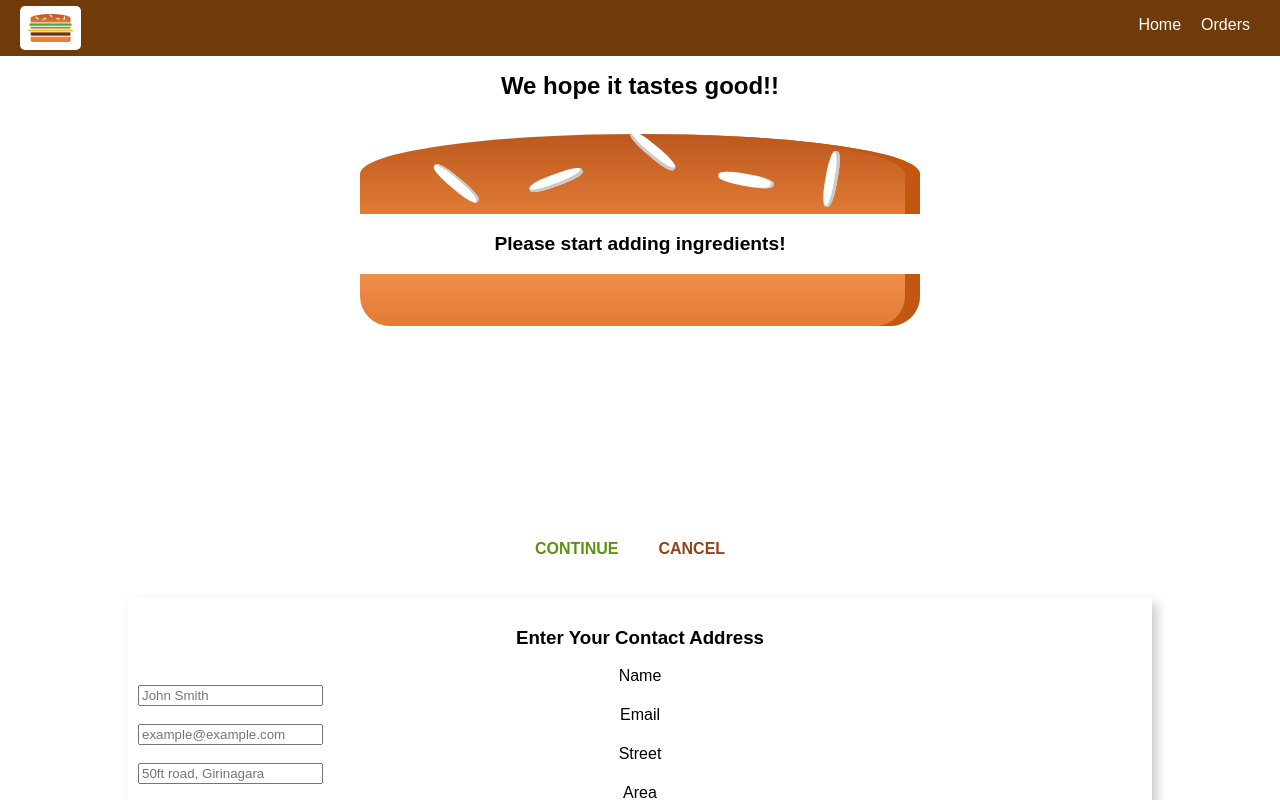
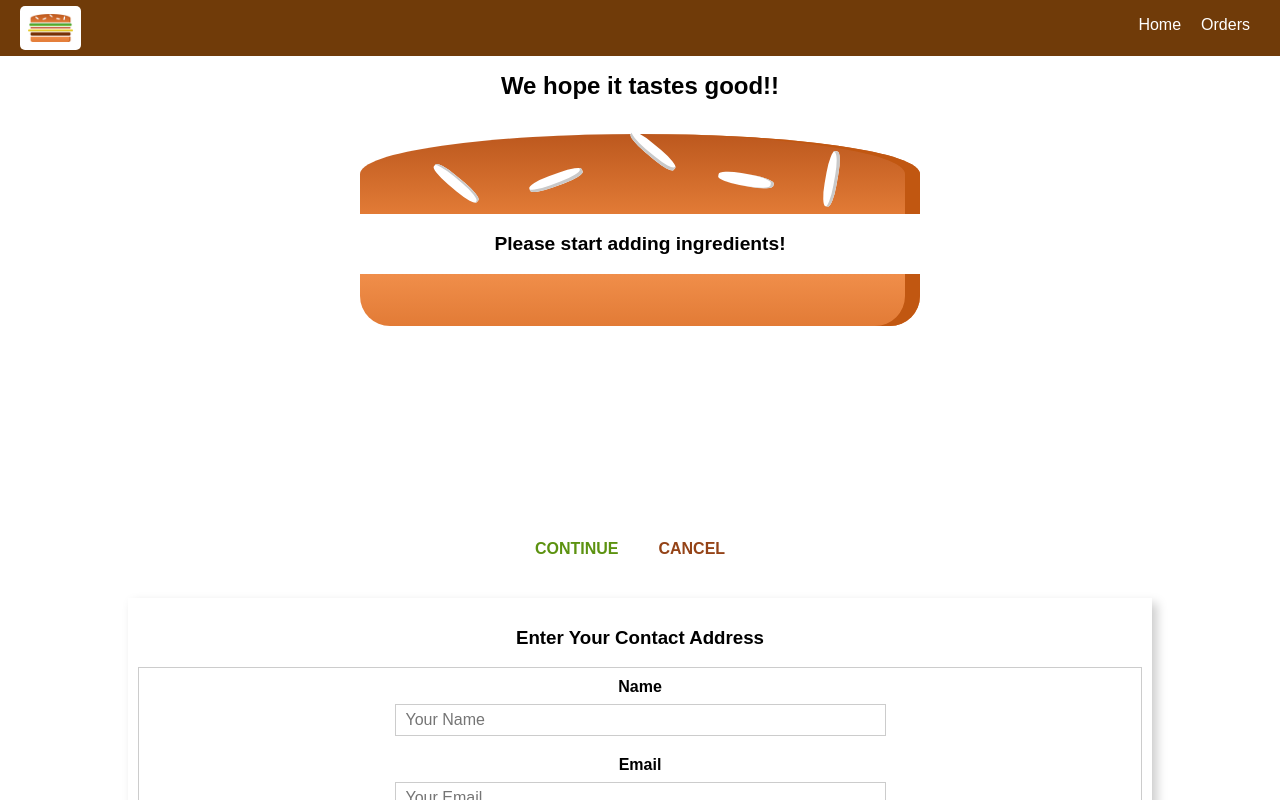
Before and after one commit to premktr007/burger-builder, a React app: page /checkout in a window 1280 px wide. Both pictures are taken after a click on the button "CONTINUE". Shown: the top 800 px of the page. Built offline with nearby package versions, Linux system fonts and the light colour scheme.

Commit message:
added order form with validation

```diff
--- a/src/components/Order/Order.js
+++ b/src/components/Order/Order.js
@@ -13,6 +13,7 @@ const order = (props) => {
 
   return (
     <div className={classes.Order}>
+      <p> <b>{props.customer.name}</b> &nbsp; {props.customer.phone}</p>
       <p className={classes.Ingredients}> <b>Ingredients: </b>{ingredients} </p>
       <p>
         Cost: <b>{props.price}</b> INR
--- /dev/null
+++ b/src/components/UI/Input/Input.css
@@ -0,0 +1,35 @@
+.Input {
+    width: 100%;
+    padding: 10px;
+    box-sizing: border-box;
+    display: flex;
+    flex-direction: column;
+    align-items: center;
+}
+
+.Label {
+    font-weight: bold;
+    display: block;
+    margin-bottom: 8px;
+}
+
+.InputElement {
+    outline: none;
+    border: 1px solid #ccc;
+    background-color: white;
+    font: inherit;
+    padding: 6px 10px;
+    box-sizing: border-box;
+    width: 50%;
+}
+
+.InputElement:focus {
+    outline: none;
+    background-color: #ccc;
+}
+
+@media (max-width: 426px) {
+    .InputElement {
+        width: 75%;
+    }
+}
--- /dev/null
+++ b/src/components/UI/Input/Input.js
@@ -0,0 +1,41 @@
+import React from 'react';
+
+import classes from './Input.css';
+
+const input = (props) => {
+    let inputElement = null;
+
+    switch(props.type) {
+        case 'input':
+            inputElement = <input {...props.options}
+                            className={classes.InputElement}
+                            onChange={props.changed}/>
+            break;
+            case 'text':
+                inputElement = <textarea {...props.options}
+                                className={classes.InputElement}
+                                onChange={props.changed}/>
+                break;
+            case 'select':
+                inputElement = (
+                    <select {...props.options}
+                        className={classes.InputElement}
+                        onChange={props.changed}>
+                        <option value="normal">Normal</option>
+                        <option value="fast">Fastest</option>
+                    </select>
+                )
+                break;
+            default:
+                inputElement = <input {...props.options} className={classes.InputElement}/>
+        }
+
+    return (
+        <div className={classes.Input}>
+            <label className={classes.Label}>{props.label}</label>
+            {inputElement}
+        </div>
+    )
+}
+
+export default input;
--- a/src/containers/Checkout/Contact/Contact.css
+++ b/src/containers/Checkout/Contact/Contact.css
@@ -11,6 +11,10 @@
     display: block;
 }
 
+.Form {
+    border: 1px solid #ccc;
+}
+
 @media (max-width: 600px) {
     .Contact {
         width: 500px;
--- a/src/containers/Checkout/Contact/Contact.js
+++ b/src/containers/Checkout/Contact/Contact.js
@@ -1,70 +1,128 @@
 import React, { useState, Fragment } from 'react';
+import { withRouter } from 'react-router';
 
 import classes from './Contact.css';
 import Button from '../../../components/UI/button/Button'
 import axiosInstance from '../../../Axios';
 import Loading from '../../../components/UI/Loading/Loading';
-import { withRouter } from 'react-router';
+import Input from '../../../components/UI/Input/Input';
 
 const contact = (props) => {
     const [stateValue, setState] = useState({
-        address: null,
+        orderForm:[
+            {
+                elementType: 'input',
+                config: {
+                    name: 'name',
+                    type: 'text',
+                    label: 'Name',
+                    placeholder: 'Your Name',
+                    required: true,
+                    minLength: '4'
+                }
+            },
+            {
+                elementType: 'input',
+                config: {
+                    name: 'email',
+                    type: 'email',
+                    label: 'Email',
+                    placeholder: 'Your Email',
+                    required: true
+                }
+            },
+            {
+                elementType: 'input',
+                config: {
+                    name: 'phone',
+                    type: 'number',
+                    label: 'Mobile Numer',
+                    placeholder: 'Your Phone number',
+                    required: true,
+                    max: '9999999999',
+                    min: '6000000000'
+                }
+            },
+            {
+                elementType: 'text',
+                config: {
+                    name: 'address',
+                    label: 'Address',
+                    placeholder: 'Your Address',
+                    required: true,
+                    columns: 10,
+                    rows: 5,
+                    minLength: '10'
+                }
+            },
+            {
+                elementType: 'select',
+                config: {
+                    name: 'delivery',
+                    label: 'Delivery Type',
+                    required: true,
+                }
+            }
+        ],
         loading: false
     });
 
+    let formData = {}
+    const inputChangedHandler = (event) => {
+        formData[event.target.name] = event.target.value;
+    }
+
     const orderHandler = (event) => {
-        setState({loading: true})
+        setState((prev) => ({ ...prev, loading: true }));
         event.preventDefault();
+
+        // handling the case when dropdown isnt touched
+        if(!formData.hasOwnProperty('delivery')) {
+            formData['delivery'] = 'normal';
+        }
 
         const order = {
         ingredients: props.ingredients,
         price: props.totalPrice,
-        email: "prem.ktr007@gmail.com",
-        address: {
-            street: "test",
-            city: "test",
-            pincode: 560085,
-        }
+        customerDetails: formData
         };
 
         axiosInstance.post("/orders.json", order)
         .then((res) => {
             console.log(res);
-            setState({ loading: false});
+            /* setState({ loading: false}); --> this was throwing an error map of
+            undefined and fix is the coverting all setState to functional setStates*/
+            setState((prev) => ({ ...prev, loading: false }));
             props.history.push('/');
         })
         .catch((err) => {
             console.log(err);
-            setState({ loading: false});
+            setState((prev) => ({ ...prev, loading: false }));
             props.history.push('/');
         });
         }
 
         let form;
-        form = (
+        if(!stateValue.loading) {
+            form = (
                 <div className={classes.Contact}>
                 <h3>Enter Your Contact Address</h3>
-                <form>
-                    <label>Name</label>
-                        <input type="text" placeholder="John Smith"/>
-
-                    <label>Email</label>
-                    <input type="email" placeholder="example@example.com" />
-
-                    <label>Street</label>
-                    <input type="text" placeholder="50ft road, Girinagara" />
-
-                    <label>Area</label>
-                    <input type="text" placeholder="Katriguppe, BSK 3rd stage" />
-
-                    <label>Pincode</label>
-                    <input type="number" placeholder="560085" />
-
-                    <Button btnType="Success" clicked={orderHandler}>Order</Button>
+                <form className={classes.Form} onSubmit={orderHandler}>
+                    {stateValue.orderForm.map((field, i) => {
+                        return (
+                            <Input type={field.elementType}
+                                    options={field.config}
+                                    label={field.config.label}
+                                    changed={inputChangedHandler}
+                                    key={i}
+                                    />
+                        )
+                    })}
+                    <Button btnType="Success">Order</Button>
                 </form>
             </div>  )
-
-        if(stateValue.loading) {
+        }
+        else {
             form =  <Loading />
         }
 
--- a/src/containers/Orders/Orders.js
+++ b/src/containers/Orders/Orders.js
@@ -16,8 +16,7 @@ const orders = () => {
     useEffect(() => {
         axiosInstance.get('/orders.json').then(res => {
             transformData(res);
-            /* didn't understand properly but the guess is that we already setting the state in transformData()
-            so setting the state again might require to merge the value with previous state*/
+            /* functional components will have functional setStates */
             setState(prevState => ({ ...prevState, loading: false}));
         }).catch(err => {
             console.log(err)
@@ -48,6 +47,8 @@ const orders = () => {
         //         address: orderObj.address
         //     }
         // });
+
+        // this should be functional setState
         setState({orders: ordersData })
     }
 
@@ -56,6 +57,7 @@ const orders = () => {
                 key={order.id}
                 ingredients={order.ingredients}
                 price={order.price}
+                customer={order.customerDetails}
                 />);
 
     if(stateValue.loading) {
```
